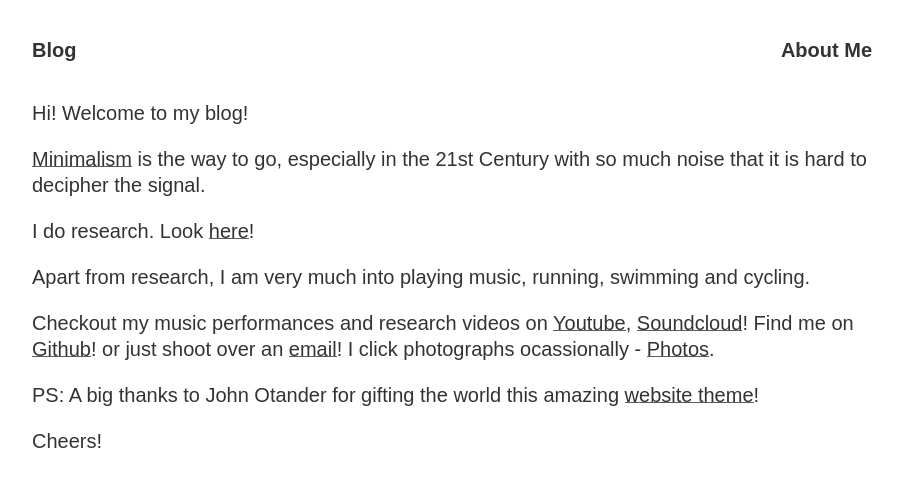
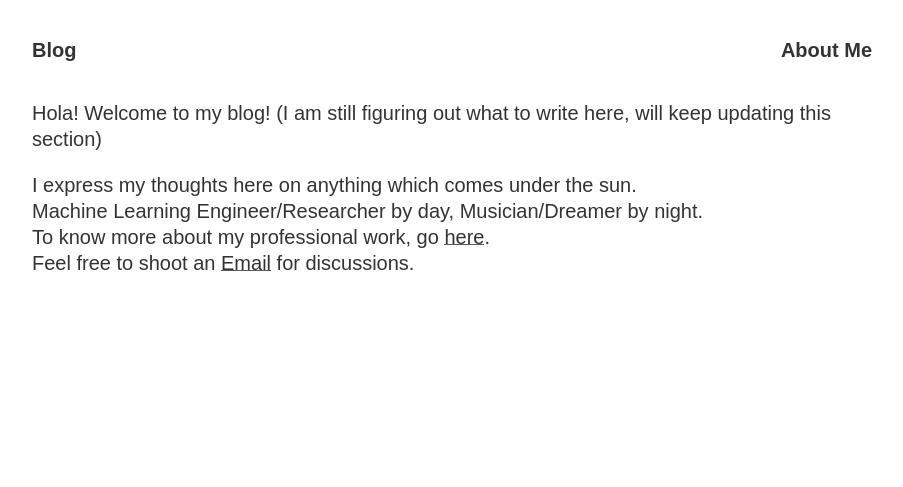
Before and after one commit to robotvisionxyz/robotvisionxyz.github.io, a Jekyll site: the page built from about.md, in a window 1280 px wide. Shown: the top 487 px of the page, without its empty margins (188-1091 px from the left). Built offline with Jekyll 4.4.1, drawn with Linux system fonts in a browser that asks for light colours; comment, search, counter and statistics services are not loaded.

Commit message:
new edits, change personal info

```diff
--- a/CNAME
+++ /dev/null
@@ -1 +0,0 @@
-pixyll.com
--- a/about.md
+++ b/about.md
@@ -5,16 +5,9 @@ permalink: /about/
 tags: about
 ---
 
-Hi! Welcome to my blog!
+Hola! Welcome to my blog! (I am still figuring out what to write here, will keep updating this section)
 
-[Minimalism](http://mnmlist.com/) is the way to go, especially in the 21st Century with so much noise that it is hard to decipher the signal.
-
-I do research. Look [here](https://aseembits93.github.io/)!
-
-Apart from research, I am very much into playing music, running, swimming and cycling.
-
-Checkout my music performances and research videos on [Youtube](https://www.youtube.com/channel/UCS-mAkSQheveU4dI78Sv1GQ), [Soundcloud](https://soundcloud.com/aseem-saxena)! Find me on [Github](https://github.com/aseembits93)! or just shoot over an [email](mailto:aseem.bits@gmail.com)! I click photographs ocassionally - [Photos](https://photos.app.goo.gl/DQDbqK14yfCn2DmKA).
-
-PS: A big thanks to John Otander for gifting the world this amazing [website theme](http://pixyll.com/)!
-
-Cheers!
+I express my thoughts here on anything which comes under the sun.
+Machine Learning Engineer/Researcher by day, Musician/Dreamer by night.
+To know more about my professional work, go [here](https://aseembits93.github.io).
+Feel free to shoot an [Email](aseem.bits@gmail.com) for discussions.
```
Also changed, not shown: Gemfile.lock, 1 other file.
